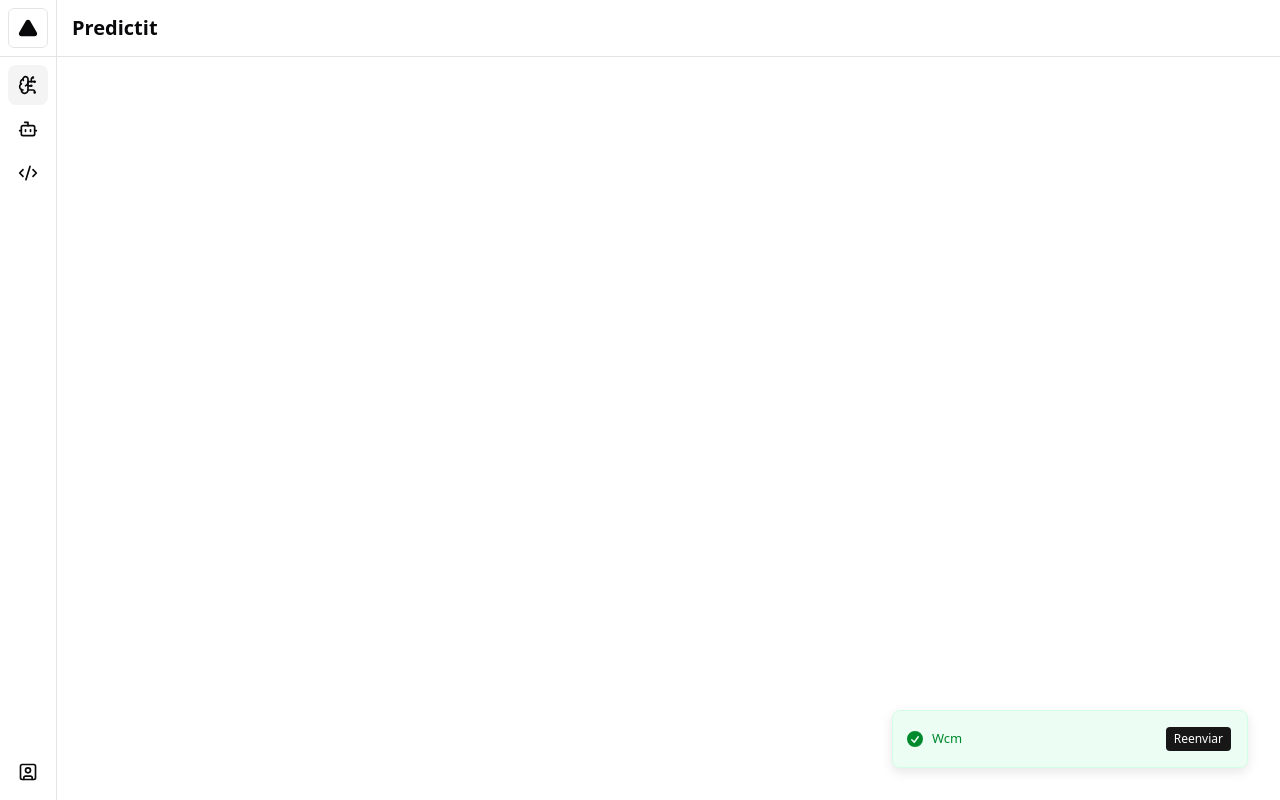
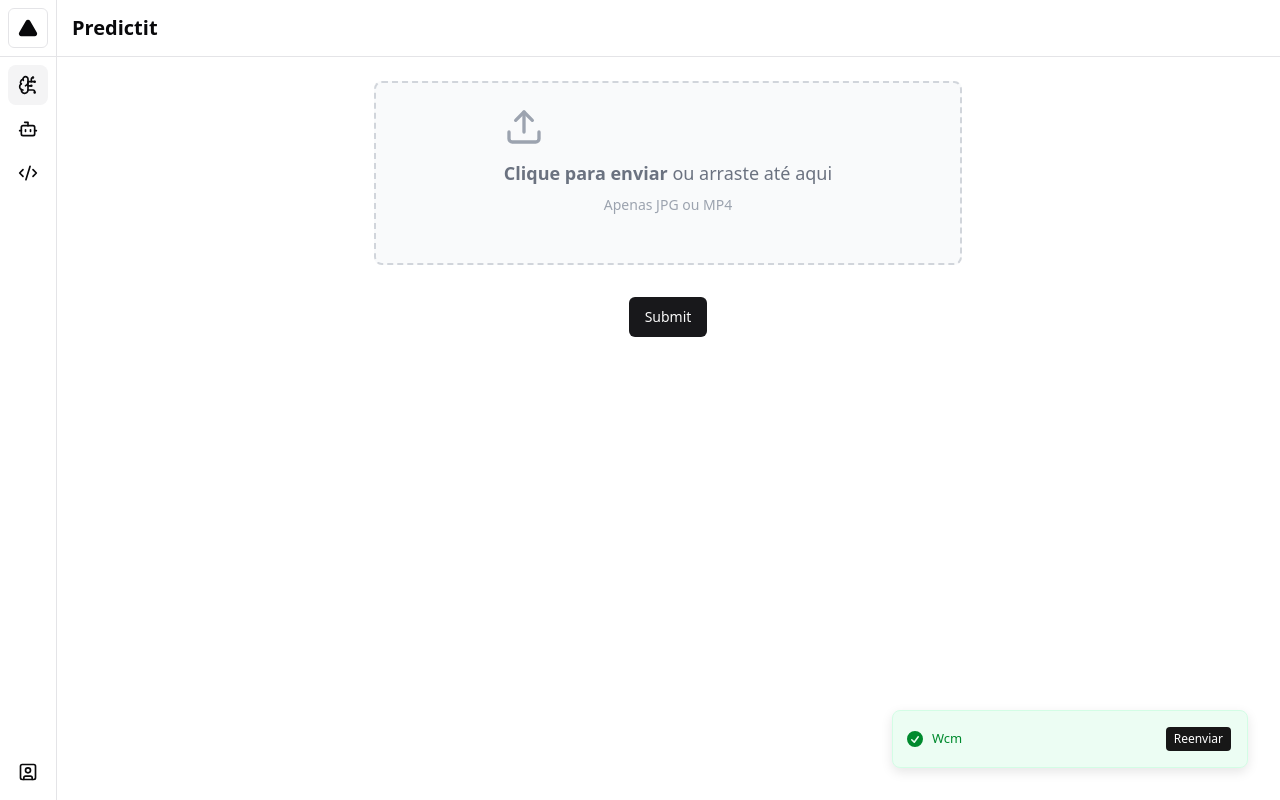
Before and after one commit to jpedro002/predict, a React (Vite) app: page /auth in a window 1280 px wide. Both pictures are taken after typing "name@example.com", "Sample123" into the empty fields and a click on the button "Login". Built offline with nearby package versions, Linux system fonts and the light colour scheme.

Commit message:
wip test repo transfer

```diff
--- a/package.json
+++ b/package.json
@@ -24,6 +24,7 @@
     "lucide-react": "^0.377.0",
     "react": "^18.2.0",
     "react-dom": "^18.2.0",
+    "react-dropzone": "^14.2.3",
     "react-helmet-async": "^2.0.4",
     "react-hook-form": "^7.51.4",
     "react-router-dom": "^6.23.0",
--- /dev/null
+++ b/src/components/INpfteste.tsx
@@ -0,0 +1,87 @@
+import { File as FileIcon, Upload, X } from 'lucide-react'
+import { useCallback, useState } from 'react'
+import { DropzoneState, useDropzone } from 'react-dropzone'
+
+interface InputProps {
+	dropzone: DropzoneState
+}
+
+interface HasFileProps {
+	file?: File
+	removeFile: () => void
+}
+
+export const INpfteste = () => {
+	const [file, setFile] = useState<File | null>(null)
+
+	const removeFile = useCallback(() => {
+		setFile(null)
+	}, [file])
+
+	const onDrop = useCallback((files: File[]) => {
+		setFile(files[0])
+	}, [])
+
+	const dropzone = useDropzone({
+		onDrop,
+		accept: {
+			'application/pdf': ['.pdf'],
+		},
+	})
+
+	if (file) return <HasFile file={file} removeFile={removeFile} />
+
+	return <Input dropzone={dropzone} />
+}
+
+const Input = ({ dropzone }: InputProps) => {
+	const { getRootProps, getInputProps, isDragActive } = dropzone
+
+	return (
+		<div
+			{...getRootProps()}
+			className={`w-1/2 h-full rounded-lg border-dashed border-4 hover:border-gray-500 bg-gray-700 hover:bg-gray-600 transition-all
+      ${isDragActive ? 'border-blue-500' : 'border-gray-600'}`}
+		>
+			<label htmlFor="dropzone-file" className="h-full w-full cursor-pointer">
+				<div className="flex flex-col items-center justify-center pt-5 pb-6 w-full h-full">
+					<Upload
+						className={`w-10 h-10 mb-3 ${isDragActive ? 'text-blue-500' : 'text-gray-400'}`}
+					/>
+					{isDragActive ? (
+						<p className="font-bold text-lg text-blue-400">
+							Solte para adicionar
+						</p>
+					) : (
+						<>
+							<p className="mb-2 text-lg text-gray-400">
+								<span className="font-bold">Clique para enviar</span> ou arraste
+								até aqui
+							</p>
+							<p className="text-gray-400 text-sm">PDF</p>
+						</>
+					)}
+				</div>
+			</label>
+			<input {...getInputProps()} className="hidden" />
+		</div>
+	)
+}
+
+const HasFile = ({ file, removeFile }: HasFileProps) => {
+	return (
+		<div className="w-1/2 h-full rounded-lg border-dashed border-4 border-gray-600 bg-gray-700 flex justify-center items-center">
+			<div className="bg-white w-36 rounded-md shadow-md flex gap-3 items-center justify-center">
+				<FileIcon className="w-5 h-5 my-4 ml-4" />
+				<span className="text-sm text-gray-500 my-4">{file?.name}</span>
+				<button
+					type="button"
+					onClick={removeFile}
+					className="place-self-start mt-1 p-1"
+				>
+					<X className="w-5 h-5" />
+				</button>
+			</div>
+		</div>
+	)
+}
--- /dev/null
+++ b/src/components/InputFile.tsx
@@ -0,0 +1,117 @@
+import { Button } from '@/components/ui/button/button'
+import { Card, CardContent } from '@/components/ui/card'
+import { cn } from '@/lib/utils'
+import { File as FileIcon, Upload, X } from 'lucide-react'
+import { useCallback, useState } from 'react'
+import { useDropzone } from 'react-dropzone'
+import { useFormContext } from 'react-hook-form'
+
+interface InputProps {
+	dropzone: ReturnType<typeof useDropzone>
+}
+
+interface HasFileProps {
+	file?: File
+	removeFile: () => void
+}
+
+const Input = ({ dropzone }: InputProps) => {
+	const { getRootProps, getInputProps, isDragActive } = dropzone
+
+	return (
+		<div
+			{...getRootProps()}
+			className={cn(
+				'w-full md:w-1/2 h-full min-h-[184px] rounded-lg border-2 border-dashed border-gray-300 hover:border-gray-500 bg-gray-50 hover:bg-gray-100 transition-all',
+				isDragActive ? 'border-blue-500' : 'border-gray-300',
+			)}
+		>
+			<label
+				htmlFor="dropzone-file"
+				className="cursor-pointer w-full h-full flex items-center justify-center p-6"
+			>
+				<div className="text-center">
+					<Upload
+						className={cn(
+							'w-10 h-10 mb-3',
+							isDragActive ? 'text-blue-500' : 'text-gray-400',
+						)}
+					/>
+					{isDragActive ? (
+						<p className="font-bold text-lg text-blue-400">
+							Solte para adicionar
+						</p>
+					) : (
+						<>
+							<p className="mb-2 text-lg text-gray-500">
+								<span className="font-bold">Clique para enviar</span> ou arraste
+								até aqui
+							</p>
+							<p className="text-gray-400 text-sm">Apenas JPG ou MP4</p>
+						</>
+					)}
+				</div>
+			</label>
+			<input {...getInputProps()} className="hidden" />
+		</div>
+	)
+}
+
+const HasFile = ({ file, removeFile }: HasFileProps) => {
+	return (
+		<Card
+			className="w-full md:w-1/2 h-full flex justify-center items-center p-4
+		min-h-[184px] border-gray-500 bg-gray-100 border-dashed  border-2"
+		>
+			<CardContent className="flex items-center gap-3 p-4 border rounded-lg bg-gray-50">
+				<Button
+					className="size-5 text-gray-500"
+					size={'icon'}
+					variant={'ghost'}
+				>
+					<FileIcon />
+				</Button>
+				<span className="text-sm text-gray-700">{file?.name}</span>
+				<Button
+					variant="ghost"
+					size="sm"
+					onClick={removeFile}
+					className="ml-auto"
+				>
+					<X className="w-5 h-5 text-red-500" />
+				</Button>
+			</CardContent>
+		</Card>
+	)
+}
+
+export const FileInput = () => {
+	const [file, setFile] = useState<File | null>(null)
+
+	const { setValue } = useFormContext()
+
+	const removeFile = useCallback(() => {
+		setFile(null)
+		setValue('file', null)
+	}, [setValue])
+
+	const onDrop = useCallback(
+		(files: File[]) => {
+			setFile(files[0])
+			setValue('file', files[0])
+		},
+		[setValue],
+	)
+
+	const dropzone = useDropzone({
+		onDrop,
+		accept: {
+			'image/jpeg': ['.jpg', '.jpeg'],
+			'video/mp4': ['.mp4'],
+		},
+	})
+
+	if (file) return <HasFile file={file} removeFile={removeFile} />
+
+	return <Input dropzone={dropzone} />
+}
--- a/src/pages/app/Home.tsx
+++ b/src/pages/app/Home.tsx
@@ -1,9 +1,36 @@
 import { Header } from '@/components/Header'
+import { INpfteste } from '@/components/INpfteste'
+import { FileInput } from '@/components/InputFile'
+import { Button } from '@/components/ui/button/button'
+import { Input } from '@/components/ui/input'
+import { FormProvider, useForm } from 'react-hook-form'
 
 export const Home = () => {
+	const methods = useForm({
+		defaultValues: {
+			file: null,
+		},
+	})
+	const { handleSubmit, register } = methods
+
+	const onSubmit = (data: any) => {
+		console.log('Form Data:', data)
+	}
+
 	return (
 		<main>
 			<Header title="Predictit" />
+			<FormProvider {...methods}>
+				<form
+					onSubmit={handleSubmit(onSubmit)}
+					className="w-full  flex justify-center items-center p-6 flex-col gap-8"
+				>
+					<FileInput />
+					{/* <Input type="file" className="w-1/2 " {...register('input2')} />
+					<INpfteste /> */}
+					<Button type="submit">Submit</Button>
+				</form>
+			</FormProvider>
 		</main>
 	)
 }
```
Also changed, not shown: 1 other file (tests, documents, lock files or other folders).
